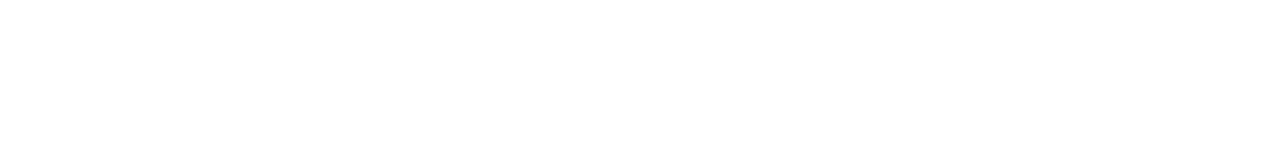
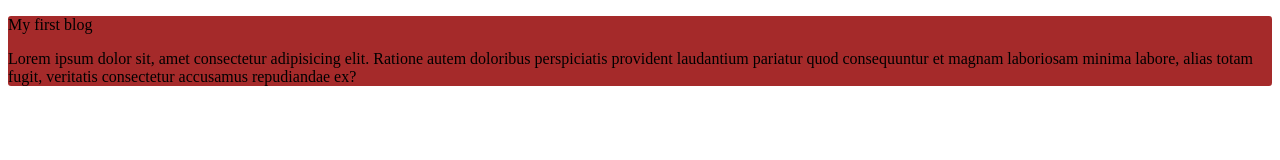
Before and after one commit to tareque101/CSE-212-OOP-II-Lab-Project, a plain HTML site: page index.html in a window 1280 px wide. Drawn offline with Linux system fonts and the light colour scheme.

Commit message:
first commit

```diff
--- a/index.html
+++ b/index.html
@@ -4,8 +4,12 @@
     <meta charset="UTF-8">
     <meta name="viewport" content="width=device-width, initial-scale=1.0">
     <title>my first github repo</title>
+    <link rel="stylesheet" href="styles/blog.css">
 </head>
 <body>
-
+    <div>
+        <p>My first blog</p>
+        <p>Lorem ipsum dolor sit, amet consectetur adipisicing elit. Ratione autem doloribus perspiciatis provident laudantium pariatur quod consequuntur et magnam laboriosam minima labore, alias totam fugit, veritatis consectetur accusamus repudiandae ex?</p>
+    </div>
 </body>
 </html>
--- /dev/null
+++ b/styles/blog.css
@@ -0,0 +1,6 @@
+
+div{
+    background-color: brown;
+    border: 5px;
+    border-radius: 3px;
+}
```
